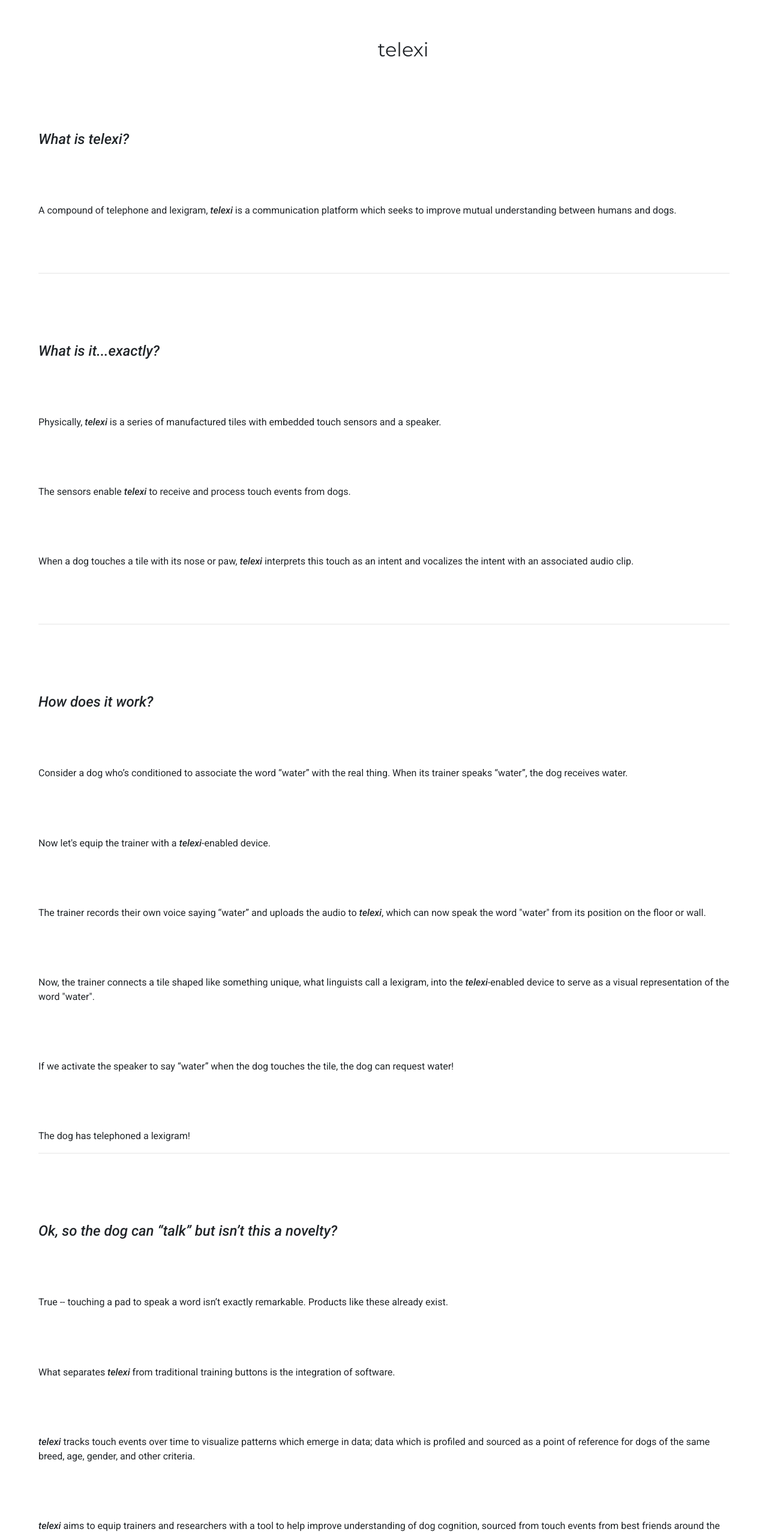
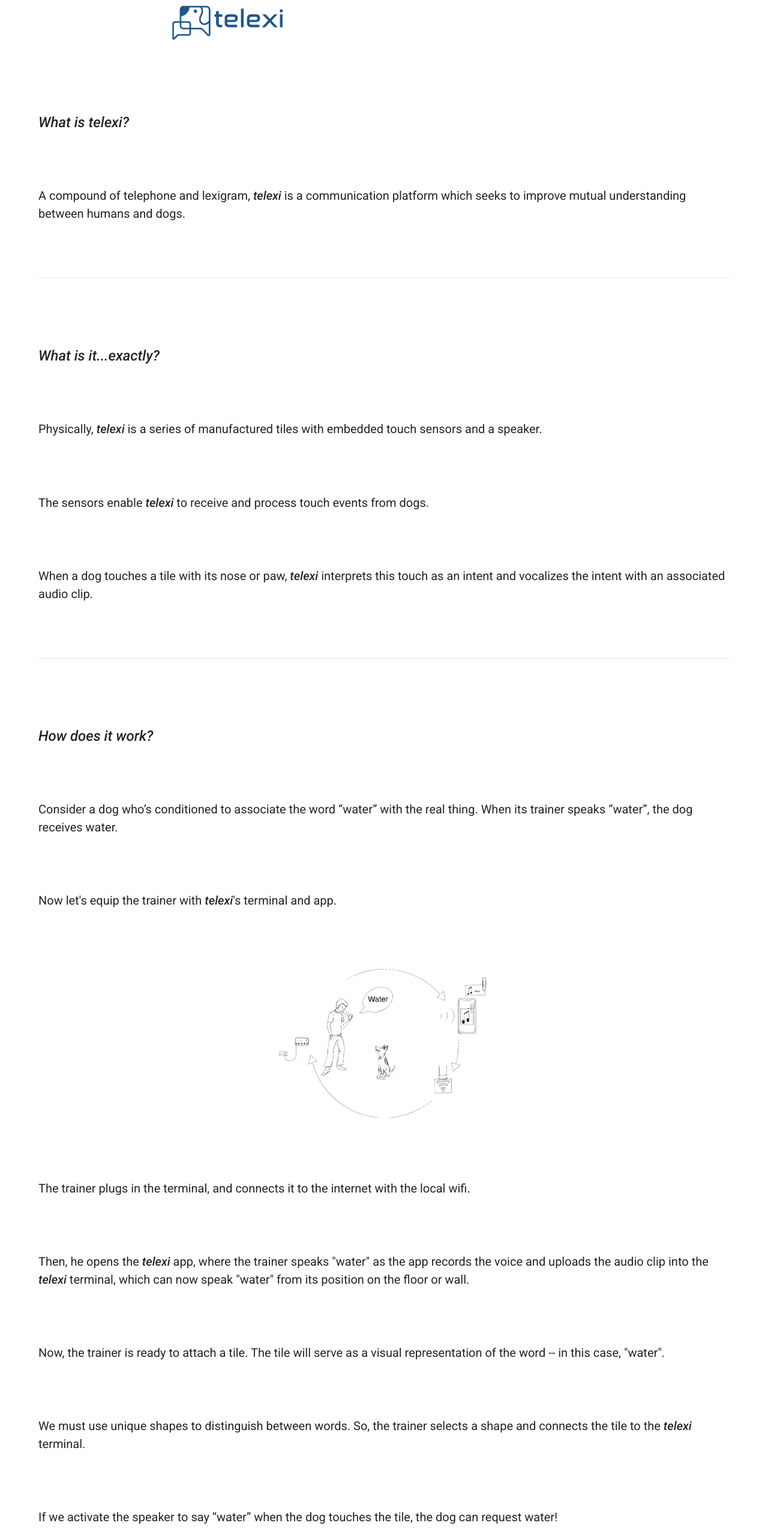
Before and after one commit to seawolfsoftware/react-BHI, a React (Create React App) app: page /faq in a window 1280 px wide. Shown: the top 2559 px of the page at 60% size. Built offline with nearby package versions, Linux system fonts and the light colour scheme.

Commit message:
add new sketch draft

```diff
--- a/src/App.css
+++ b/src/App.css
@@ -62,6 +62,7 @@
 .paragraph{
   margin-top: 8%;
   margin-bottom: 8%;
+  font-size: 20px;
 }
 
 
@@ -103,6 +104,9 @@
 
 
 .telexi_logo {
+  height: 75px;
+  width: auto;
+  margin-left: 21%;
 }
 
 .streambox {
@@ -127,6 +131,12 @@
 
 .active {
   /*background-color: #4CAF50;*/
+}
+
+.draft {
+    display: block;
+    margin-left: auto;
+    margin-right: auto;
 }
 
 .stream_header {
--- a/src/components/Faq.js
+++ b/src/components/Faq.js
@@ -1,6 +1,9 @@
 import React, { useEffect, useState } from "react";
 import ReactTooltip from 'react-tooltip';
 import logo from '../static/img/seawolf_Logo/seawolf_Logo-02.png';
+import draft from '../static/img/draft.jpeg';
+import telexi_logo from '../static/img/rsz_telexi_blue_transparent.png';
+
 import TwitterIcon from '@material-ui/icons/Twitter';
 import InstagramIcon from '@material-ui/icons/Instagram';
 import YouTubeIcon from '@material-ui/icons/YouTube';
@@ -12,7 +15,13 @@
 
     <div>
         <div>
-            <h2 className="header">telexi</h2>
+
+            <div>
+                <img className="telexi_logo"
+                src={telexi_logo}
+                alt=""
+                />
+            </div>
 
             <div className="faq_container">
             <h4 className="question_headers">What is telexi?</h4>
@@ -42,16 +51,32 @@
                 associate the word “water” with the real thing. When
                 its trainer speaks “water”, the dog receives water. </p>
 
-                <p className="paragraph">Now let's equip the trainer with a
-                <em> telexi</em>-enabled device.</p>
+                <p className="paragraph">Now let's equip the trainer with
+                <em> telexi</em>'s terminal and app.</p>
 
-                <p className="paragraph">The trainer records their own voice saying
-                “water” and uploads the audio to <em> telexi</em>, which can now speak
-                the word "water" from its position on the floor or wall. </p>
+                <div>
+                    <img className="draft"
+                    src={draft}
+                    alt="draft"
+                    height="auto"
+                    width="375px"/>
+                </div>
 
-                <p className="paragraph">Now, the trainer connects a tile
-                shaped like something unique, what
-                linguists call a lexigram, into the <em> telexi</em>-enabled device to serve as a visual representation of the word "water".
+                <p className="paragraph">The trainer plugs in the terminal, and connects
+                it to the internet with the local wifi. </p>
+
+                <p className="paragraph">Then, he opens the <em>telexi </em> app,
+                where the trainer speaks "water" as the app records the voice and uploads the audio clip into the
+                <em> telexi</em> terminal, which can now speak "water" from
+                its position on the floor or wall. </p>
+
+                <p className="paragraph">Now, the trainer is ready to attach a tile. The tile
+                will serve as a visual representation of the word --
+                in this case, "water". </p>
+
+                <p className="paragraph">We must use unique
+                shapes to distinguish between words. So, the trainer selects a shape
+                and connects the tile to the <em>telexi </em> terminal.
                  </p>
 
 
@@ -60,7 +85,7 @@
                 tile, the dog can request water! </p>
 
             <div>
-                <p>The dog has telephoned a lexigram!</p>
+                <p className="paragraph">The dog has telephoned a lexigram!</p>
             </div>
             <hr/>
 
```
Also changed, not shown: src/static/img/draft.jpeg (added).
